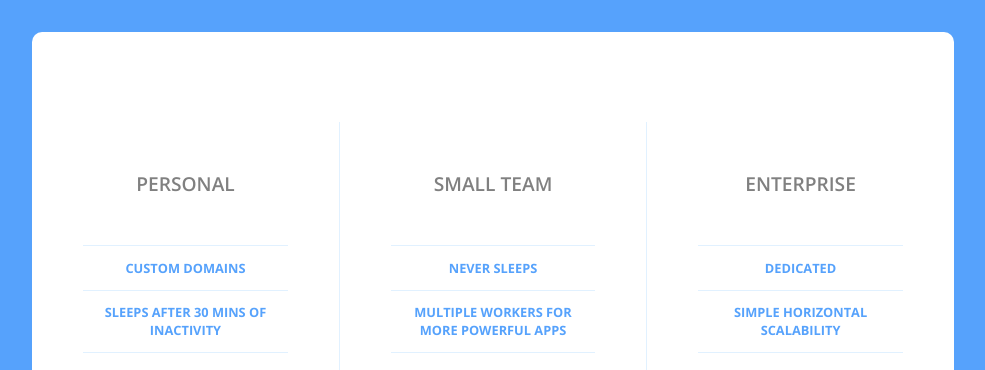
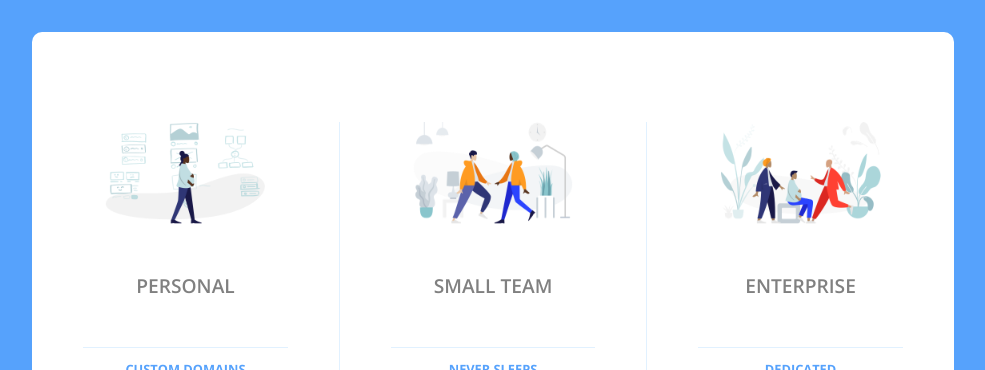
Before and after one commit to Danish49/pp, a plain HTML site: page index.html in a window 1280 px wide. Shown: the top 370 px of the page, without its empty margins (147-1132 px from the left). Drawn offline with nearby package versions, Linux system fonts and the light colour scheme; the site is published under a folder, as on GitHub Pages, so addresses that start at the root find nothing.

Commit message:
Update index.html

```diff
--- a/index.html
+++ b/index.html
@@ -13,7 +13,7 @@
     <div class="panel pricing-table">
 
         <div class="pricing-plan">
-            <img src="/icons/icon1.png" alt="" class="pricing-img">
+            <img src="icons/icon1.png" alt="" class="pricing-img">
             <h2 class="pricing-header">Personal</h2>
             <ul class="pricing-features">
                 <li class="pricing-features-item">Custom domains</li>
@@ -24,7 +24,7 @@
         </div>
 
         <div class="pricing-plan">
-            <img src="/icons/icon2.png" alt="" class="pricing-img">
+            <img src="icons/icon2.png" alt="" class="pricing-img">
             <h2 class="pricing-header">Small team</h2>
             <ul class="pricing-features">
                 <li class="pricing-features-item">Never sleeps</li>
@@ -35,7 +35,7 @@
         </div>
 
         <div class="pricing-plan">
-            <img src="/icons/icon3.png" alt="" class="pricing-img">
+            <img src="icons/icon3.png" alt="" class="pricing-img">
             <h2 class="pricing-header">Enterprise</h2>
             <ul class="pricing-features">
                 <li class="pricing-features-item">Dedicated</li>
```
